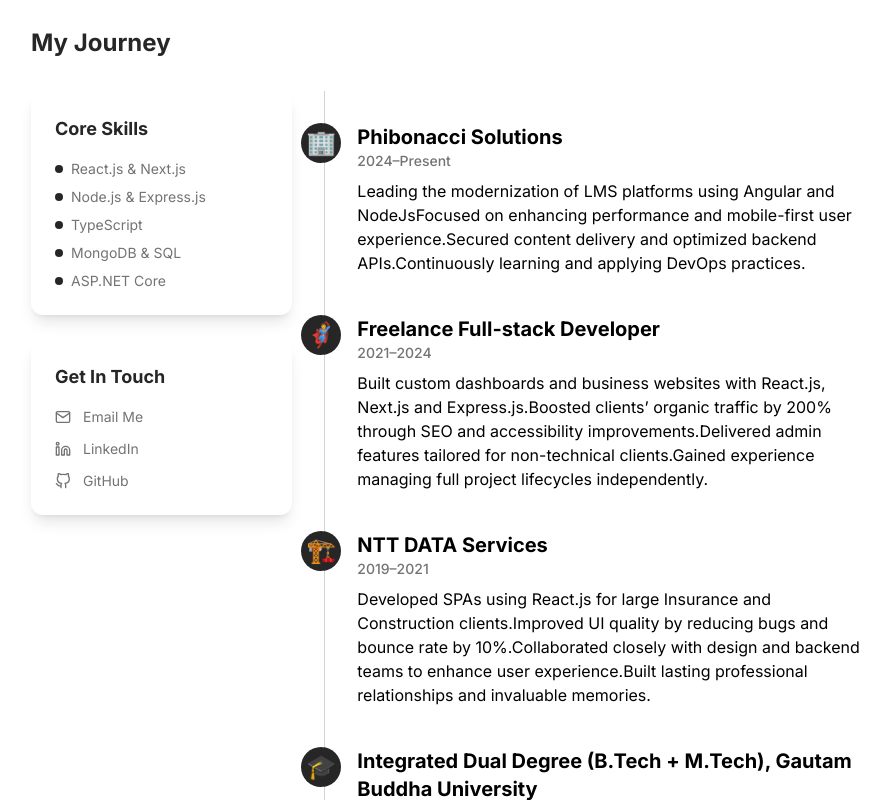
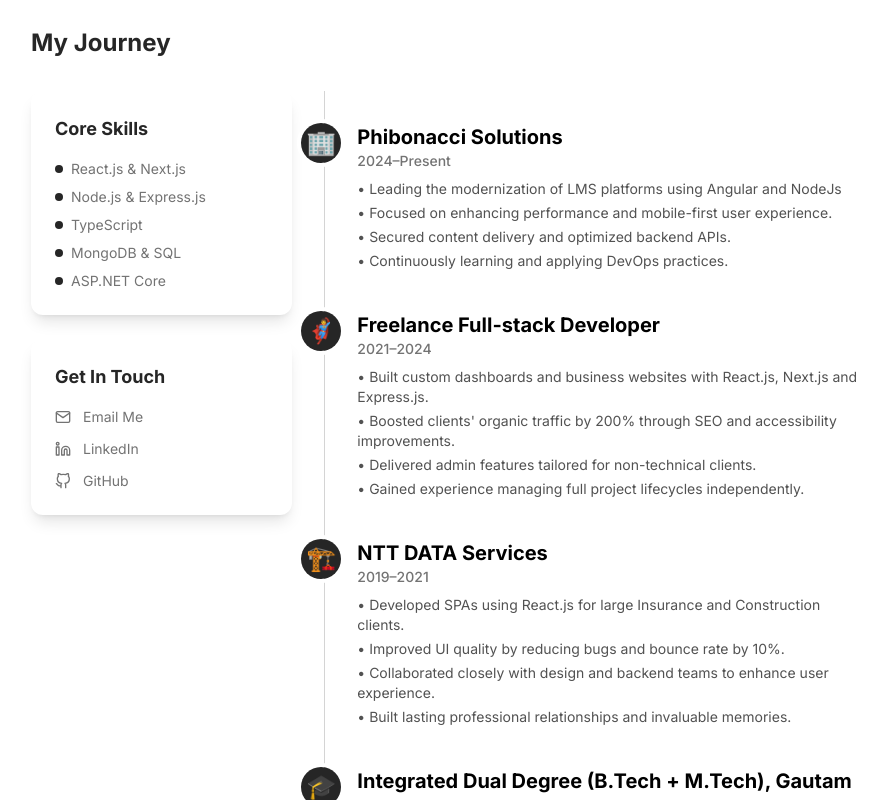
Before and after one commit to anubhawdwd/Project-v2, a Next.js app: page /about in a window 1280 px wide. Shown: the part 1160-1960 px from the top of the page, without its empty margins (185-1075 px from the left). Built offline with nearby package versions, Linux system fonts and the light colour scheme.

Commit message:
timelien motion animation and contact us display text change

```diff
--- a/src/app/about/Timeline.tsx
+++ b/src/app/about/Timeline.tsx
@@ -1,43 +1,5 @@
 "use client";
 import { motion } from "framer-motion";
-
-// const journey = [
-//   {
-//     year: "2024–Now",
-//     title: "Phibonacci Solutions",
-//     description:
-//       "Leading modernization of LMS platforms with Angular & ASP.NET.",
-//     icon: "🏢",
-//   },
-//   {
-//     year: "2021–24",
-//     title: "Freelance Full-stack Dev",
-//     description:
-//       "Boosted clients’ SEO and built custom dashboards (Next.js, React, Node).",
-//     icon: "🦸‍♂️",
-//   },
-//   {
-//     year: "2019–21",
-//     title: "NTT DATA Services",
-//     description:
-//       "Built SPAs for Insurance/Construction clients, reduced bugs 10%. First Company and collegues unforgetable memories",
-//     icon: "🏗️",
-//   },
-//   {
-//     year: "2014–19",
-//     title: "B.Tech + M.Tech Dual Degree",
-//     description:
-//       "Gautam Buddha University – Build, learned, lead, Lived & Got Upgraded",
-//     icon: "🎓",
-//   },
-//   {
-//     year: "2011-2013",
-//     title: "High School",
-//     description:
-//       "Studied in Sri Chaitanya Boys Hostel in Visakhapatnam - ~1000kms away from home - gained completely different perspective of living life 😅",
-//     icon: "👾",
-//   },
-// ];
 
 const journey = [
   {
@@ -56,7 +18,7 @@
     title: "Freelance Full-stack Developer",
     description: [
       "Built custom dashboards and business websites with React.js, Next.js and Express.js.",
-      "Boosted clients’ organic traffic by 200% through SEO and accessibility improvements.",
+      "Boosted clients' organic traffic by 200% through SEO and accessibility improvements.",
       "Delivered admin features tailored for non-technical clients.",
       "Gained experience managing full project lifecycles independently.",
     ],
@@ -103,28 +65,204 @@
       {journey.map((entry, idx) => (
         <motion.li
           key={entry.year}
-          initial={{ opacity: 0, y: 60 }}
-          whileInView={{ opacity: 1, y: 0 }}
+          initial={{ opacity: 0, x: -50 }}
+          whileInView={{ opacity: 1, x: 0 }}
           transition={{
-            delay: idx * 0.16,
-            type: "spring",
-            stiffness: 80, // softer spring
-            damping: 18, // more damping for smoothness
-            mass: 0.8, // moderate mass to slow down oscillation
+            delay: idx * 0.1,
+            duration: 0.5,
+            ease: [0.25, 0.46, 0.45, 0.94], // easeOutQuad - smooth and natural
           }}
-          viewport={{ once: true, amount: 0.7 }}
+          viewport={{ once: true, amount: 0.3 }}
           className="mb-10 ml-8"
         >
-          <span className="bg-primary absolute -left-6 flex h-10 w-10 items-center justify-center rounded-full text-2xl text-white">
+          {/* Icon with separate animation */}
+          <motion.span
+            initial={{ scale: 0, rotate: -180 }}
+            whileInView={{ scale: 1, rotate: 0 }}
+            transition={{
+              delay: idx * 0.1 + 0.2,
+              duration: 0.5,
+              ease: [0.34, 1.56, 0.64, 1], // easeOutBack - subtle bounce
+            }}
+            viewport={{ once: true, amount: 0.3 }}
+            className="bg-primary absolute -left-6 flex h-10 w-10 items-center justify-center rounded-full text-2xl text-white ring-4 ring-white dark:ring-neutral-900"
+          >
             {entry.icon}
-          </span>
-          <h3 className="text-xl font-bold">{entry.title}</h3>
-          <span className="block text-sm font-medium text-neutral-500">
-            {entry.year}
-          </span>
-          <p className="mt-2 max-w-lg">{entry.description}</p>
+          </motion.span>
+
+          {/* Content with staggered animation */}
+          <motion.div
+            initial={{ opacity: 0 }}
+            whileInView={{ opacity: 1 }}
+            transition={{
+              delay: idx * 0.1 + 0.3,
+              duration: 0.4,
+            }}
+            viewport={{ once: true, amount: 0.3 }}
+          >
+            <h3 className="text-xl font-bold">{entry.title}</h3>
+            <span className="block text-sm font-medium text-neutral-500">
+              {entry.year}
+            </span>
+
+            {/* Render description based on type */}
+            {Array.isArray(entry.description) ? (
+              <ul className="mt-2 max-w-lg space-y-1">
+                {entry.description.map((item, i) => (
+                  <motion.li
+                    key={i}
+                    initial={{ opacity: 0, x: -20 }}
+                    whileInView={{ opacity: 1, x: 0 }}
+                    transition={{
+                      delay: idx * 0.1 + 0.4 + i * 0.05,
+                      duration: 0.3,
+                    }}
+                    viewport={{ once: true, amount: 0.3 }}
+                    className="text-sm text-neutral-600 dark:text-neutral-400"
+                  >
+                    • {item}
+                  </motion.li>
+                ))}
+              </ul>
+            ) : (
+              <p className="mt-2 max-w-lg text-neutral-600 dark:text-neutral-400">
+                {entry.description}
+              </p>
+            )}
+          </motion.div>
         </motion.li>
       ))}
     </ol>
   );
 }
+
+// "use client";
+// import { motion } from "framer-motion";
+
+// // const journey = [
+// //   {
+// //     year: "2024–Now",
+// //     title: "Phibonacci Solutions",
+// //     description:
+// //       "Leading modernization of LMS platforms with Angular & ASP.NET.",
+// //     icon: "🏢",
+// //   },
+// //   {
+// //     year: "2021–24",
+// //     title: "Freelance Full-stack Dev",
+// //     description:
+// //       "Boosted clients’ SEO and built custom dashboards (Next.js, React, Node).",
+// //     icon: "🦸‍♂️",
+// //   },
+// //   {
+// //     year: "2019–21",
+// //     title: "NTT DATA Services",
+// //     description:
+// //       "Built SPAs for Insurance/Construction clients, reduced bugs 10%. First Company and collegues unforgetable memories",
+// //     icon: "🏗️",
+// //   },
+// //   {
+// //     year: "2014–19",
+// //     title: "B.Tech + M.Tech Dual Degree",
+// //     description:
+// //       "Gautam Buddha University – Build, learned, lead, Lived & Got Upgraded",
+// //     icon: "🎓",
+// //   },
+// //   {
+// //     year: "2011-2013",
+// //     title: "High School",
+// //     description:
+// //       "Studied in Sri Chaitanya Boys Hostel in Visakhapatnam - ~1000kms away from home - gained completely different perspective of living life 😅",
+// //     icon: "👾",
+// //   },
+// // ];
+
+// const journey = [
+//   {
+//     year: "2024–Present",
+//     title: "Phibonacci Solutions",
+//     description: [
+//       "Leading the modernization of LMS platforms using Angular and NodeJs",
+//       "Focused on enhancing performance and mobile-first user experience.",
+//       "Secured content delivery and optimized backend APIs.",
+//       "Continuously learning and applying DevOps practices.",
+//     ],
+//     icon: "🏢",
+//   },
+//   {
+//     year: "2021–2024",
+//     title: "Freelance Full-stack Developer",
+//     description: [
+//       "Built custom dashboards and business websites with React.js, Next.js and Express.js.",
+//       "Boosted clients’ organic traffic by 200% through SEO and accessibility improvements.",
+//       "Delivered admin features tailored for non-technical clients.",
+//       "Gained experience managing full project lifecycles independently.",
+//     ],
+//     icon: "🦸‍♂️",
+//   },
+//   {
+//     year: "2019–2021",
+//     title: "NTT DATA Services",
+//     description: [
+//       "Developed SPAs using React.js for large Insurance and Construction clients.",
+//       "Improved UI quality by reducing bugs and bounce rate by 10%.",
+//       "Collaborated closely with design and backend teams to enhance user experience.",
+//       "Built lasting professional relationships and invaluable memories.",
+//     ],
+//     icon: "🏗️",
+//   },
+//   {
+//     year: "2014–2019",
+//     title: "Integrated Dual Degree (B.Tech + M.Tech), Gautam Buddha University",
+//     description: [
+//       "Studied VLSI Technology and advanced engineering concepts.",
+//       "Developed critical thinking, leadership, and project management skills.",
+//       "Lived a transformative 5-year academic and personal journey.",
+//       "Graduated equipped to build, learn, lead, and adapt.",
+//     ],
+//     icon: "🎓",
+//   },
+//   {
+//     year: "2011–2013",
+//     title: "High School, Sri Chaitanya, Visakhapatnam",
+//     description: [
+//       "Lived away from home (~1000 km) gaining independence and resilience.",
+//       "Experienced a diverse lifestyle and broadened perspective.",
+//       "Learned the importance of adaptability and self-discipline.",
+//       "Gained foundational knowledge and a fresh outlook on life.",
+//     ],
+//     icon: "👾",
+//   },
+// ];
+
+// export default function Timeline() {
+//   return (
+//     <ol className="relative border-l border-neutral-300 py-8 dark:border-neutral-700">
+//       {journey.map((entry, idx) => (
+//         <motion.li
+//           key={entry.year}
+//           initial={{ opacity: 0, y: 60 }}
+//           whileInView={{ opacity: 1, y: 0 }}
+//           transition={{
+//             delay: idx * 0.16,
+//             type: "spring",
+//             stiffness: 80, // softer spring
+//             damping: 18, // more damping for smoothness
+//             mass: 0.8, // moderate mass to slow down oscillation
+//           }}
+//           viewport={{ once: true, amount: 0.7 }}
+//           className="mb-10 ml-8"
+//         >
+//           <span className="bg-primary absolute -left-6 flex h-10 w-10 items-center justify-center rounded-full text-2xl text-white">
+//             {entry.icon}
+//           </span>
+//           <h3 className="text-xl font-bold">{entry.title}</h3>
+//           <span className="block text-sm font-medium text-neutral-500">
+//             {entry.year}
+//           </span>
+//           <p className="mt-2 max-w-lg">{entry.description}</p>
+//         </motion.li>
+//       ))}
+//     </ol>
+//   );
+// }
--- a/src/app/contact/ContactClient.tsx
+++ b/src/app/contact/ContactClient.tsx
@@ -7,11 +7,11 @@
   FiMapPin,
   FiLinkedin,
   FiGithub,
-  FiTwitter,
   FiSend,
   FiCheck,
   FiAlertCircle,
 } from "react-icons/fi";
+import { FaXTwitter } from "react-icons/fa6";
 import { FaWhatsapp } from "react-icons/fa";
 import { Container } from "@/components/container";
 
@@ -33,7 +33,7 @@
     label: "Email",
     value: "anubhawdwivedi@gmail.com",
     href: "mailto:anubhawdwivedi@gmail.com",
-    description: "Drop me a line anytime",
+    description: "Drop me a mail anytime",
   },
   {
     icon: FaWhatsapp,
@@ -72,9 +72,9 @@
     color: "hover:text-gray-600",
   },
   {
-    icon: FiTwitter,
-    label: "Twitter",
-    href: "#", // Add your Twitter if you have one
+    icon: FaXTwitter,
+    label: "X",
+    href: "https://x.com/anubhawdwd", // Add your Twitter if you have one
     color: "hover:text-blue-400",
   },
 ];
@@ -278,7 +278,7 @@
                     onChange={handleChange}
                     required
                     className="focus:ring-primary w-full rounded-lg border border-neutral-300 bg-white px-4 py-3 text-neutral-900 transition-colors focus:border-transparent focus:ring-2 dark:border-neutral-600 dark:bg-neutral-800 dark:text-neutral-100"
-                    placeholder="John Doe"
+                    placeholder="Anubhaw Dwivedi"
                   />
                 </div>
                 <div>
@@ -296,7 +296,7 @@
                     onChange={handleChange}
                     required
                     className="focus:ring-primary w-full rounded-lg border border-neutral-300 bg-white px-4 py-3 text-neutral-900 transition-colors focus:border-transparent focus:ring-2 dark:border-neutral-600 dark:bg-neutral-800 dark:text-neutral-100"
-                    placeholder="john@example.com"
+                    placeholder="yourEmailid@domain.com"
                   />
                 </div>
               </div>
```
